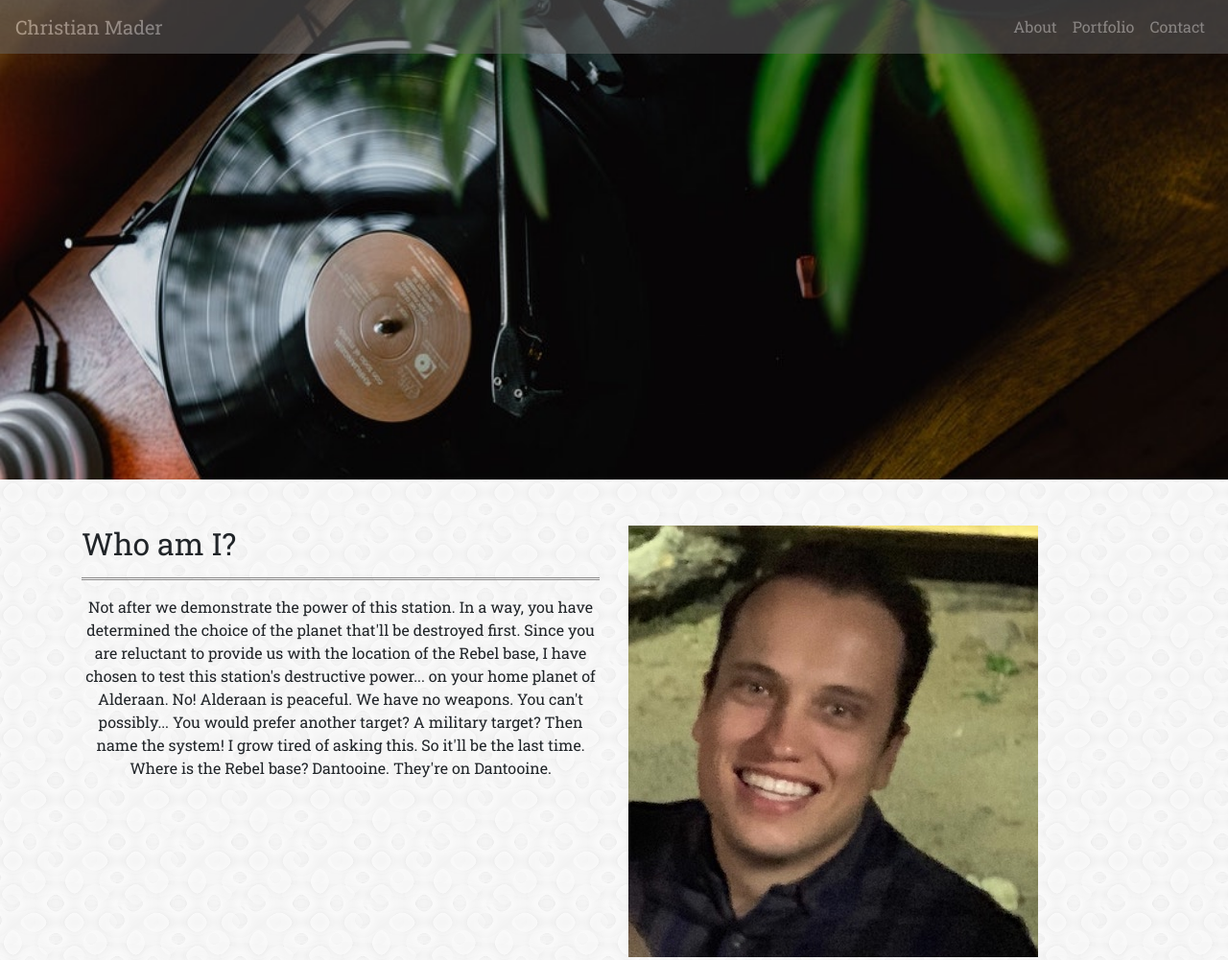
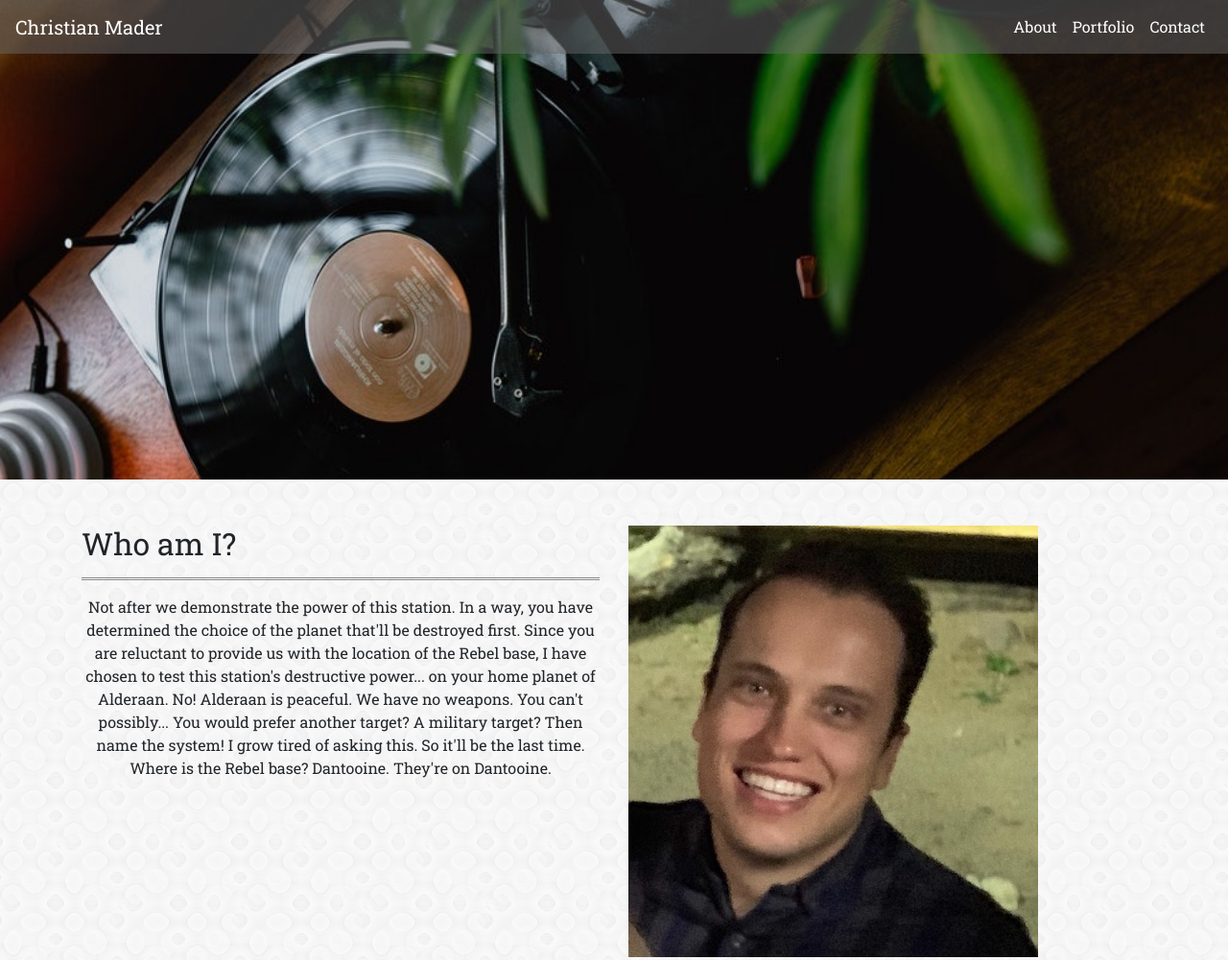
Before and after one commit to Cmader555/PersonalPortfolio, a plain HTML site: page index.html in a window 1280 px wide. Shown: the top 1001 px of the page at 96% size. Drawn offline with nearby package versions, Linux system fonts and the light colour scheme.

Commit message:
update styling

```diff
--- a/assets/css/style.css
+++ b/assets/css/style.css
@@ -5,8 +5,8 @@ body {
 /* Navbar Styling */
 
 .navbar-custom {
-    background-color: #696969;
-    opacity: .5;
+    background-color: rgb(105, 105, 105, .5);
+
 }
 
 #mainNavbar .navbar-brand {
@@ -93,7 +93,7 @@ li {
     width: 100%;
     opacity: 0;
     transition: .5s ease;
-    background-color: #3CB371;
+    background-color: rgb(60, 179, 113);
 }
 
 .contain:hover .overlay {
```
